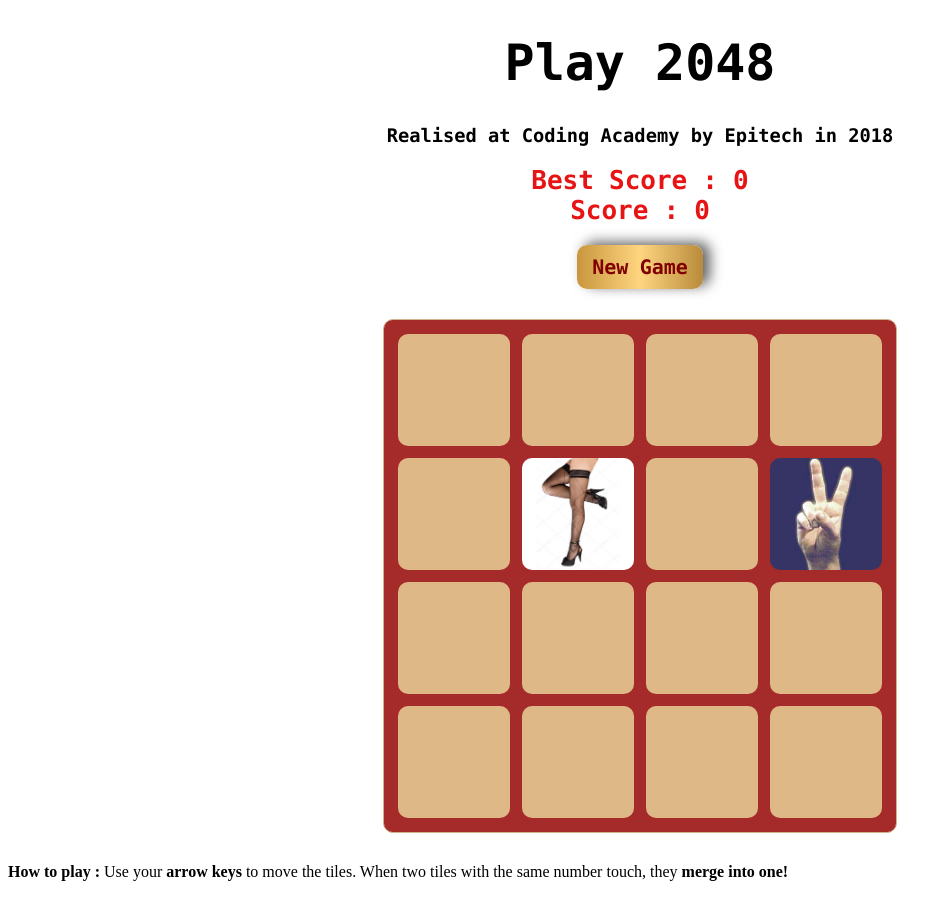
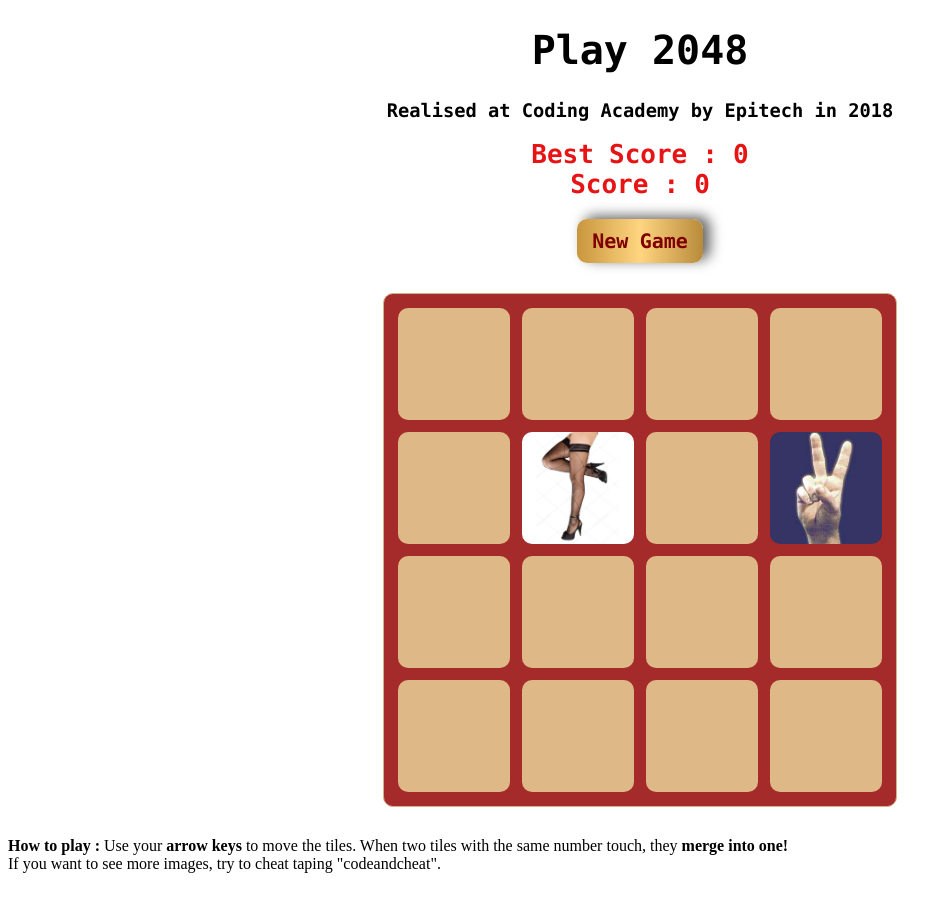
Before and after one commit to Damien-Chave/2048_CA-Epitech, a plain HTML site: page index.html in a window 1280 px wide. Shown: the whole page, without its empty margins (0-952 px from the left). Drawn offline with nearby package versions, Linux system fonts and the light colour scheme; a web font is replaced by a local one.

Commit message:
minuschange

```diff
--- a/index.html
+++ b/index.html
@@ -28,7 +28,7 @@
 
   <div class="bottom-page">
     <p class="game-explanation">
-      <strong class="important">How to play :</strong> Use your <strong>arrow keys</strong> to move the tiles. When two tiles with the same number touch, they <strong>merge into one!</strong>
+      <strong class="important">How to play :</strong> Use your <strong>arrow keys</strong> to move the tiles. When two tiles with the same number touch, they <strong>merge into one!</strong><br>If you want to see more images, try to cheat taping "codeandcheat".
 
   <script type="text/javascript" src="http://ajax.googleapis.com/ajax/libs/jquery/1/jquery.min.js"></script>
   <script type="text/javascript" src="algo.js"></script>
--- a/style.css
+++ b/style.css
@@ -48,7 +48,7 @@ td {
 
 .title {
 	font-family: "Lucida Console", Monaco, monospace;
-	font-size: 50px;
+	font-size: 40px;
 }
 
 .title2 {
```
